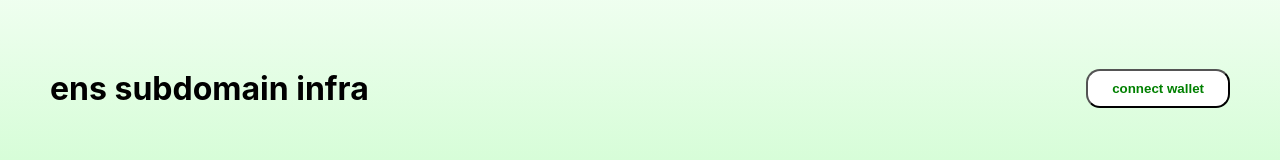
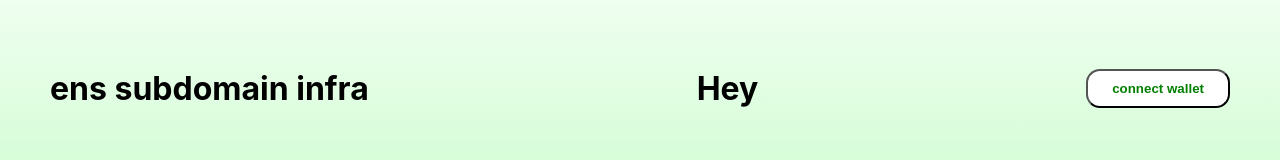
Before and after one commit to 0xgeeb/eth_denver, a React (Create React App) app: page / in a window 1280 px wide. Shown: the top 160 px of the page. Built offline with nearby package versions, Linux system fonts and the light colour scheme.

Commit message:
added hey

```diff
--- a/src/App.js
+++ b/src/App.js
@@ -1,26 +1,29 @@
-import { useState } from "react"
-import './App.css';
-
+import { useState } from "react";
+import "./App.css";
 
 function App() {
-
-  const [currentAccount, setCurrentAccount] = useState("")
+  const [currentAccount, setCurrentAccount] = useState("");
 
   async function connectWallet() {
-    const accounts = await window.ethereum.request({ method: 'eth_requestAccounts' })
-    const account = accounts[0]
-    setCurrentAccount(account)
+    const accounts = await window.ethereum.request({
+      method: "eth_requestAccounts",
+    });
+    const account = accounts[0];
+    setCurrentAccount(account);
   }
 
   return (
     <div className="app">
       <div className="header">
         <h1>ens subdomain infra</h1>
-        <button className="header-button" onClick={connectWallet}>{currentAccount ? "connected" : "connect wallet"}</button>
+        <h1>Hey</h1>
+        <button className="header-button" onClick={connectWallet}>
+          {currentAccount ? "connected" : "connect wallet"}
+        </button>
       </div>
       <p className="address-div">{currentAccount ? currentAccount : ""}</p>
     </div>
-  )
+  );
 }
 
 export default App;
```
